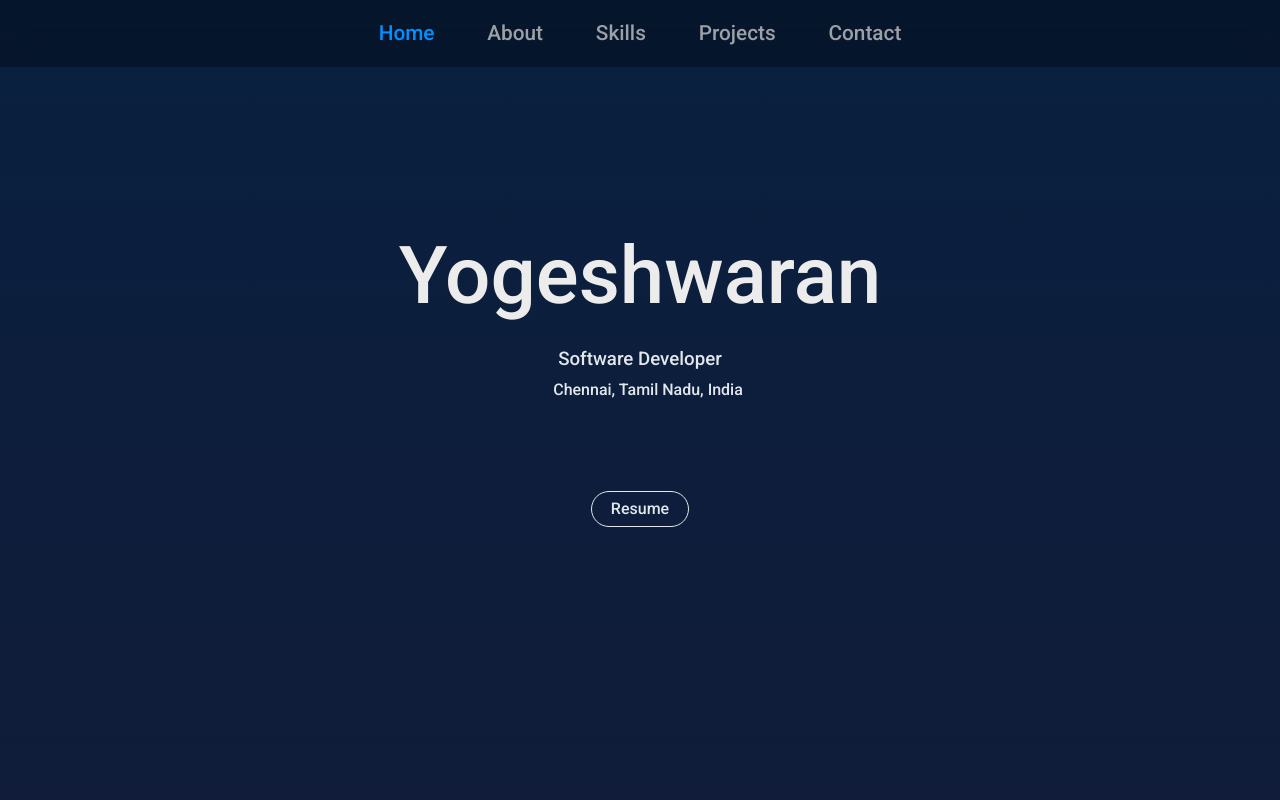
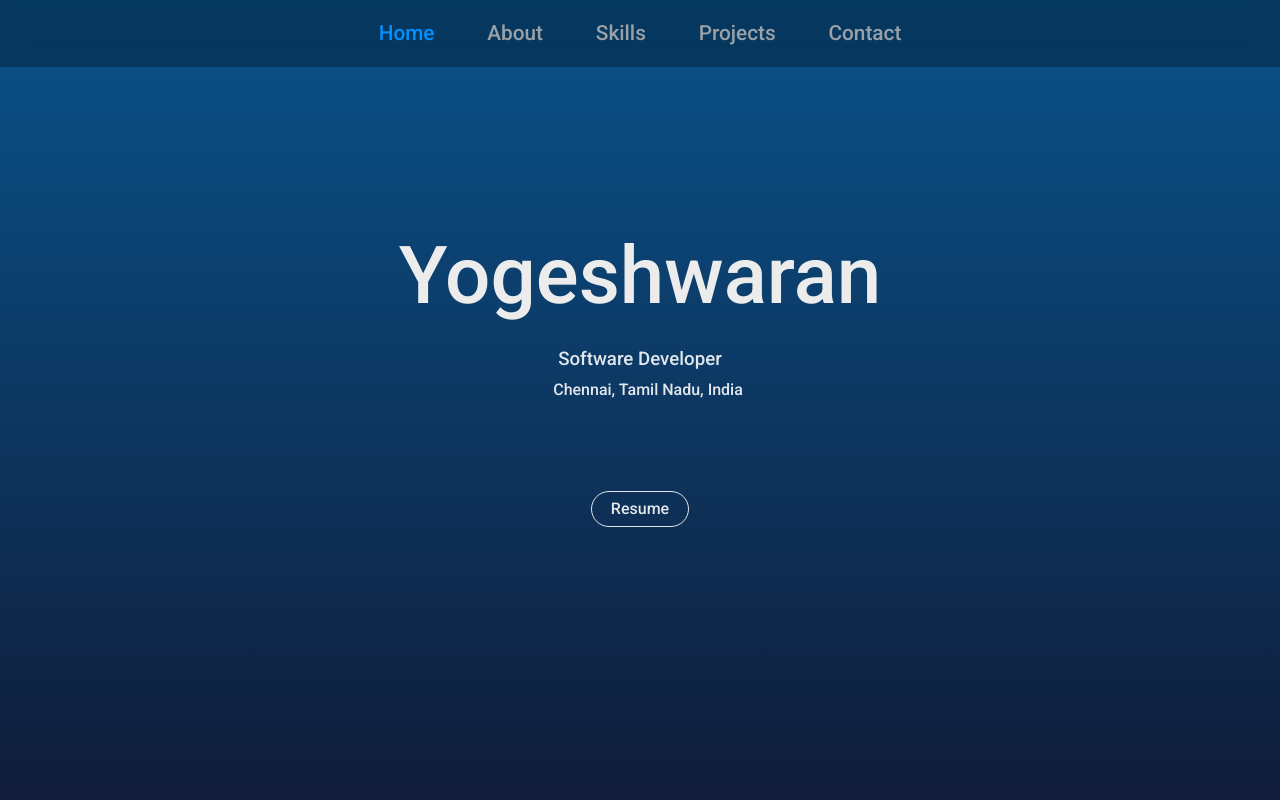
Before and after one commit to yogeshwaran99/site, a React (Create React App) app: page / in a window 1280 px wide. Shown: the top 800 px of the page. Built offline with nearby package versions, Linux system fonts and the light colour scheme; some icons are missing.

Commit message:
color changed

```diff
--- a/src/components/profile/profile.css
+++ b/src/components/profile/profile.css
@@ -1,7 +1,7 @@
 #profile {
   height: 100vh;
   margin-top: 0;
-  background: linear-gradient(to bottom, #09203f 0%, #101c39 100%);
+  background: linear-gradient(to bottom, #09538b 0%, #101c39 100%);
 
 }
   #profile h1{
```
